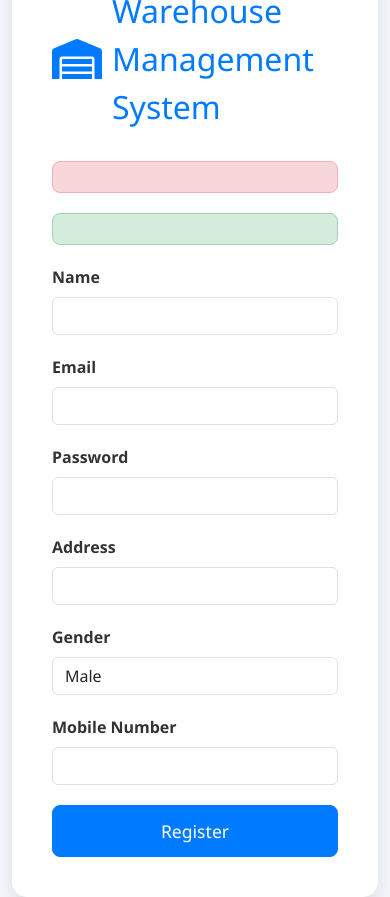
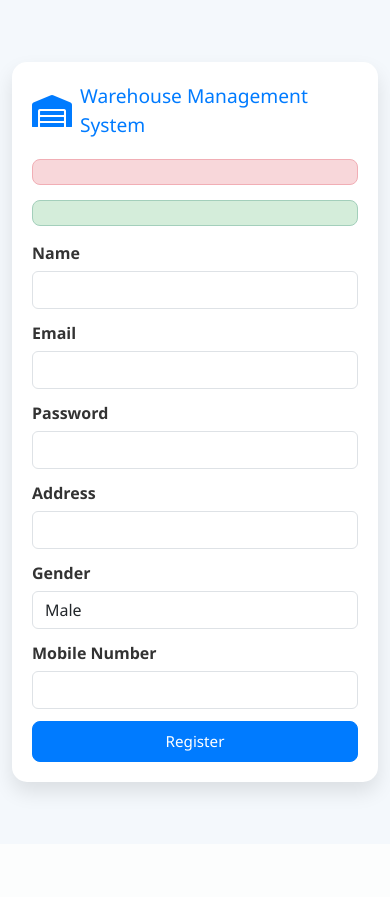
Before and after one commit to christian-cunanan-caparra/WarehouseManagementSystem, a CodeIgniter 4 app: the page made by app/Views/register.php in a window 390 px wide. After the commit the page ends 801 px from the top, so only its background shows below. Run offline with PHP 8.4 and a stand-in for CodeIgniter, Linux system fonts and the light colour scheme; the template is opened without the code that fills it, so the values that code supplies are empty; some libraries are stand-ins or nearby versions.

Commit message:
start palang to nag design lang christian caparra

```diff
--- a/app/Views/admin_dashboard.php
+++ b/app/Views/admin_dashboard.php
@@ -8,7 +8,7 @@
 </head>
 <body>
 <div class="container mt-5">
-    <h1>Welcome to Admin Dashboard</h1>
+    <h1>Welcome, <?= esc($user_name); ?>!</h1>  <!-- Display the logged-in admin's name -->
     <a href="/logout" class="btn btn-danger">Logout</a>
 </div>
 </body>
--- a/app/Views/employee_dashboard.php
+++ b/app/Views/employee_dashboard.php
@@ -8,7 +8,7 @@
 </head>
 <body>
 <div class="container mt-5">
-    <h1>Welcome to Employee Dashboard</h1>
+    <h1>Welcome, <?= esc($user_name); ?>!</h1>  <!-- Display the logged-in user's name -->
     <a href="/logout" class="btn btn-danger">Logout</a>
 </div>
 </body>
--- a/app/Views/register.php
+++ b/app/Views/register.php
@@ -21,19 +21,20 @@
             background-color: #ffffff;
             border-radius: 15px;
             box-shadow: 0 10px 20px rgba(0, 0, 0, 0.1);
-            padding: 40px;
-            max-width: 500px;
+            padding: 30px;
+            max-width: 400px;
             width: 100%;
         }
 
         h2 {
             text-align: center;
             color: #007bff;
-            margin-bottom: 30px;
+            margin-bottom: 20px;
+            font-size: 1.5rem;
         }
 
         .form-group {
-            margin-bottom: 20px;
+            margin-bottom: 15px;
         }
 
         label {
@@ -43,11 +44,11 @@
 
         input, select {
             width: 100%;
-            padding: 12px;
-            margin-top: 8px;
+            padding: 10px;
+            margin-top: 6px;
             border: 1px solid #ddd;
             border-radius: 8px;
-            font-size: 1rem;
+            font-size: 0.95rem;
             transition: border-color 0.3s ease;
         }
 
@@ -59,9 +60,9 @@
         .btn-primary {
             background-color: #007bff;
             border-color: #007bff;
-            padding: 12px 20px;
+            padding: 10px 18px;
             width: 100%;
-            font-size: 1.1rem;
+            font-size: 1rem;
             border-radius: 8px;
         }
 
@@ -71,9 +72,9 @@
         }
 
         .alert {
-            margin-bottom: 20px;
-            font-size: 1rem;
-            padding: 15px;
+            margin-bottom: 15px;
+            font-size: 0.95rem;
+            padding: 12px;
             border-radius: 8px;
         }
 
@@ -91,14 +92,39 @@
             display: flex;
             justify-content: center;
             align-items: center;
-            font-size: 2rem;
+            font-size: 1.5rem;
             color: #007bff;
-            margin-bottom: 30px;
+            margin-bottom: 20px;
         }
 
         .header-title i {
-            margin-right: 10px;
-            font-size: 2.5rem;
+            margin-right: 8px;
+            font-size: 2rem;
+        }
+
+        /* Media Query for Mobile */
+        @media (max-width: 576px) {
+            .register-container {
+                padding: 20px;
+            }
+
+            .header-title {
+                font-size: 1.2rem;
+            }
+
+            h2 {
+                font-size: 1.25rem;
+                margin-bottom: 15px;
+            }
+
+            .form-group {
+                margin-bottom: 12px;
+            }
+
+            .btn-primary {
+                padding: 8px 16px;
+                font-size: 0.95rem;
+            }
         }
     </style>
 </head>
```
Also changed, not shown: app/Controllers/DashboardController.php (+17 -3 lines), app/Views/login.php (+38 -12 lines).
